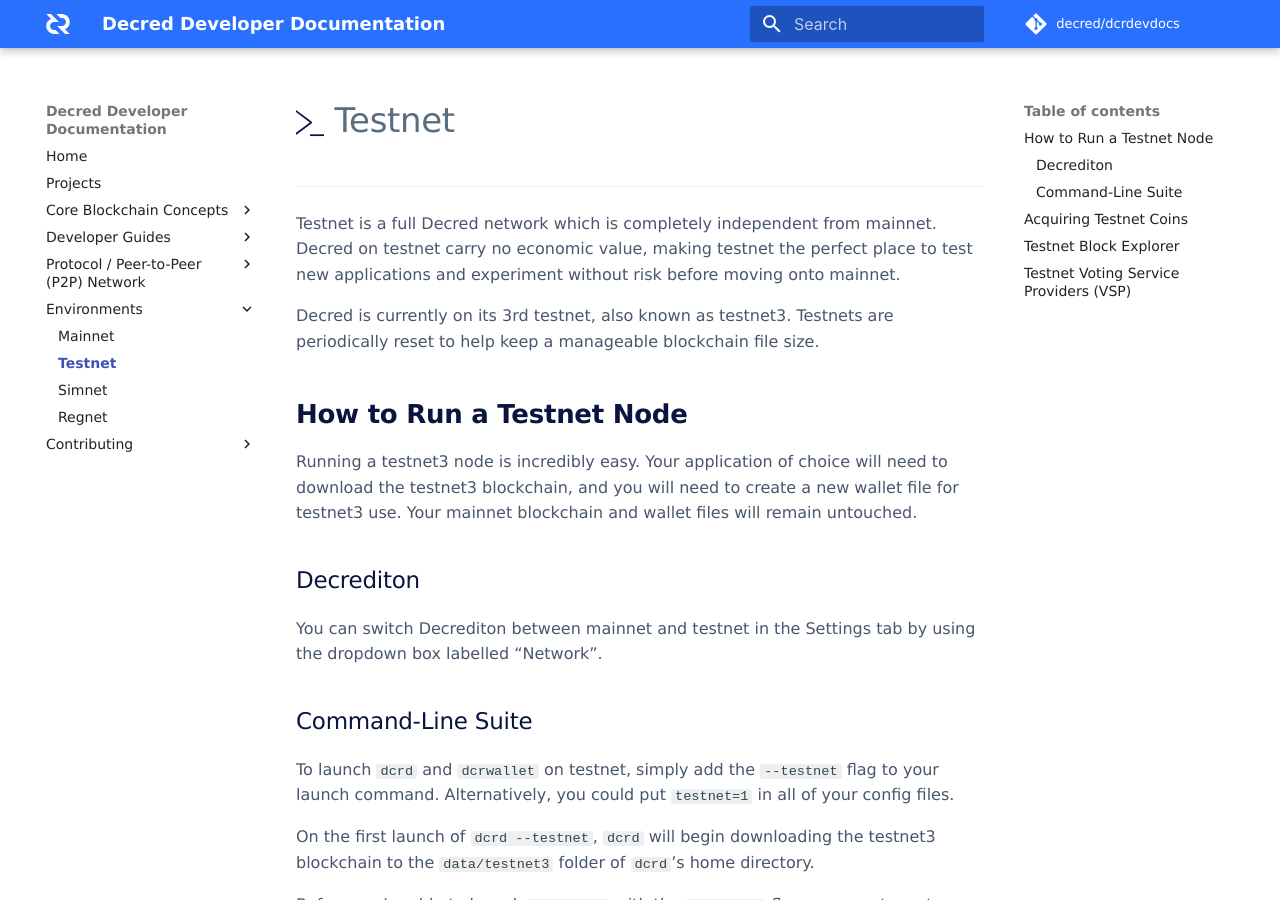
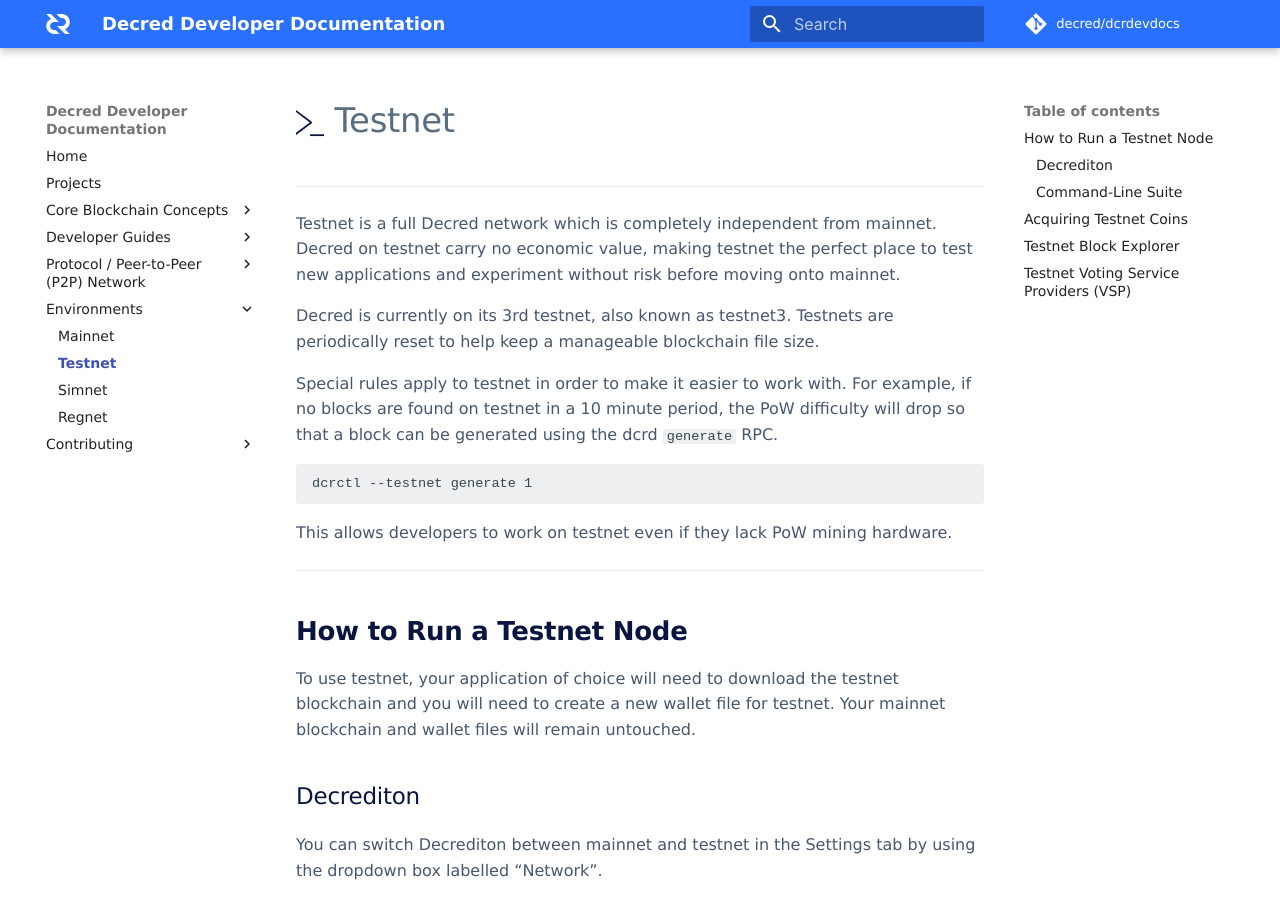
Before and after one commit to decred/dcrdevdocs, an MkDocs documentation site: the page built from docs/environments/testnet.md, in a window 1280 px wide and 900 px high. Built offline with MkDocs 1.6.1 and Material for MkDocs 9.7.7, drawn with Linux system fonts in a browser that asks for light colours; some web fonts are replaced; comment, search, counter and statistics services are not loaded.

Commit message:
Extra details for environment pages.

````diff
--- a/docs/environments/testnet.md
+++ b/docs/environments/testnet.md
@@ -9,12 +9,24 @@ test new applications and experiment without risk before moving onto mainnet.
 Decred is currently on its 3rd testnet, also known as testnet3. Testnets are
 periodically reset to help keep a manageable blockchain file size.
 
+Special rules apply to testnet in order to make it easier to work with.
+For example, if no blocks are found on testnet in a 10 minute period, the PoW
+difficulty will drop so that a block can be generated using the dcrd `generate`
+RPC.
+
+```no-highlight
+dcrctl --testnet generate 1
+```
+
+This allows developers to work on testnet even if they lack PoW mining hardware.
+
+---
+
 ## How to Run a Testnet Node
 
-Running a testnet3 node is incredibly easy. Your application of choice will need
-to download the testnet3 blockchain, and you will need to create a new wallet
-file for testnet3 use. Your mainnet blockchain and wallet files will remain
-untouched.
+To use testnet, your application of choice will need to download the testnet
+blockchain and you will need to create a new wallet file for testnet.
+Your mainnet blockchain and wallet files will remain untouched.
 
 ### Decrediton
 
@@ -53,8 +65,8 @@ listed at the bottom of that page when you're done playing with the testnet.
 
 ## Testnet Block Explorer
 
-A testnet instance of [dcrdata](https://github.com/decred/dcrdata) is available for public
-use at <https://testnet.dcrdata.org/>.
+A testnet instance of [dcrdata](https://github.com/decred/dcrdata) is available
+for public use at <https://testnet.dcrdata.org/>.
 
 ---
 
````
Also changed, not shown: docs/environments/mainnet.md (+12 -1 lines), docs/environments/regnet.md (+3 -0 lines), docs/environments/simnet.md (+5 -0 lines).
